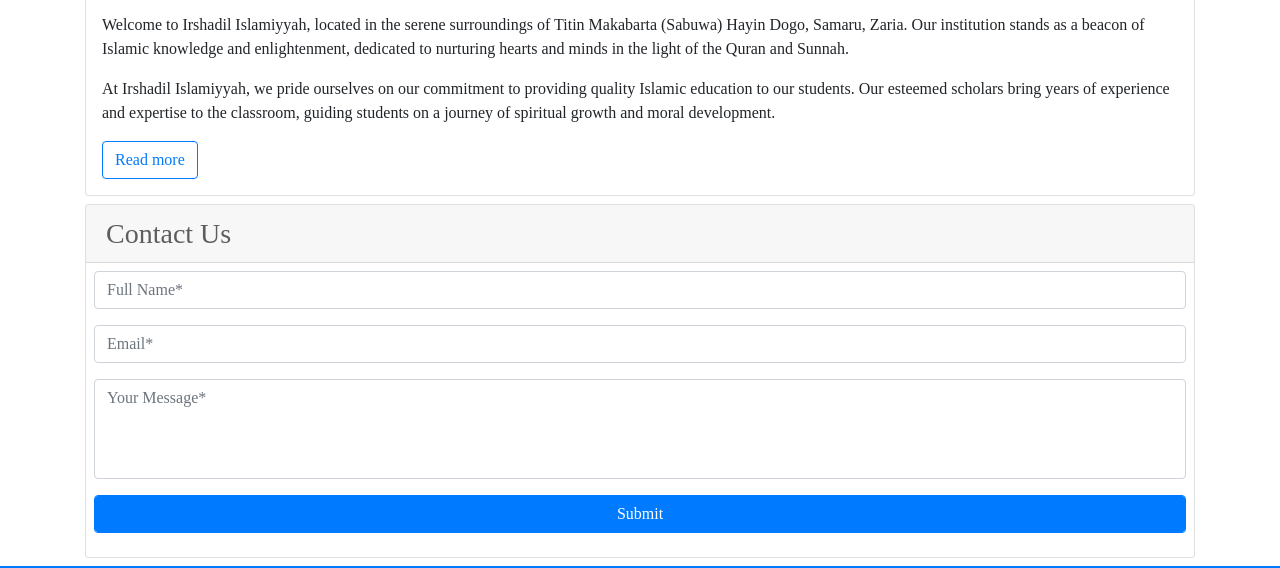
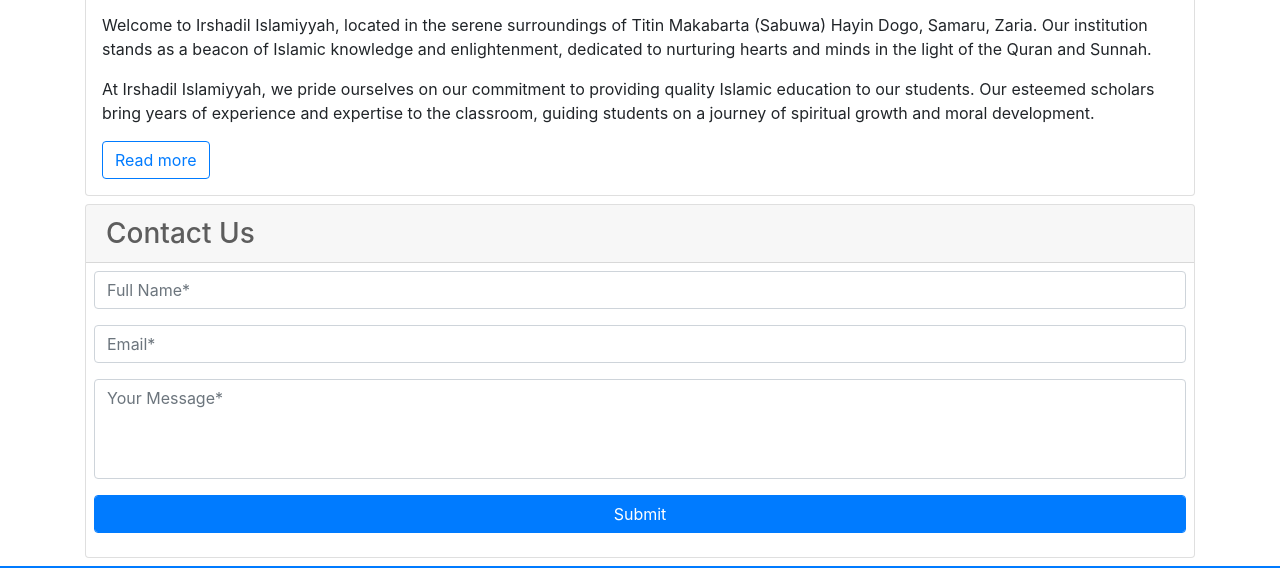
Before and after one commit to saukakke/irshadilislam, a plain HTML site: page index.html in a window 1280 px wide. Shown: the part 596-1164 px from the top of the page. Drawn offline with nearby package versions, Linux system fonts and the light colour scheme.

Commit message:
Update style.css

```diff
--- a/css/style.css
+++ b/css/style.css
@@ -1,3 +1,4 @@
+@import url('https://fonts.googleapis.com/css2?family=Poppins:ital,wght@0,100;0,200;0,300;0,400;0,500;0,600;0,700;0,800;0,900;1,100;1,200;1,300;1,400;1,500;1,600;1,700;1,800;1,900&display=swap')
 * {
 	font-family: poppins, serif;
 	margin: 0;
```
